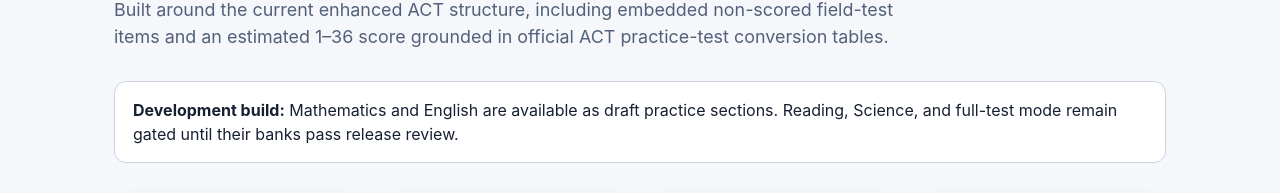
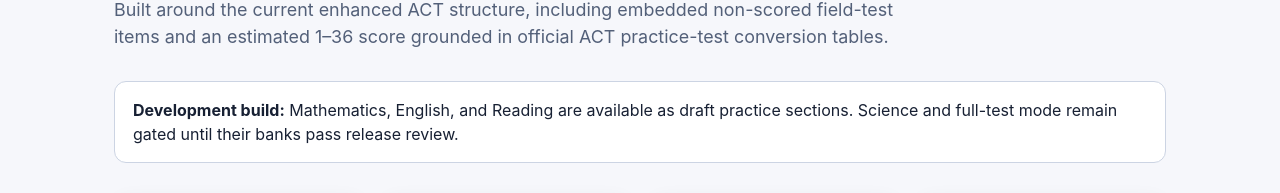
Before and after one commit to Erross/ACT-Exam-Practice, a website with bundled scripts: page index.html in a window 1280 px wide. Shown: the part 307-500 px from the top of the page. Built offline with nearby package versions, Linux system fonts and the light colour scheme.

Commit message:
Reflect runnable draft Reading section in UI

```diff
--- a/index.html
+++ b/index.html
@@ -10,7 +10,7 @@
 <section id="home" class="shell">
   <p class="eyebrow">Enhanced ACT · unofficial practice</p><h1>Practice the ACT under realistic section constraints.</h1>
   <p class="lede">Built around the current enhanced ACT structure, including embedded non-scored field-test items and an estimated 1–36 score grounded in official ACT practice-test conversion tables.</p>
-  <div class="notice"><strong>Development build:</strong> Mathematics and English are available as draft practice sections. Reading, Science, and full-test mode remain gated until their banks pass release review.</div>
+  <div class="notice"><strong>Development build:</strong> Mathematics, English, and Reading are available as draft practice sections. Science and full-test mode remain gated until their banks pass release review.</div>
   <div id="section-cards" class="grid"></div>
 </section>
 <section id="practice" class="shell" hidden>
```
